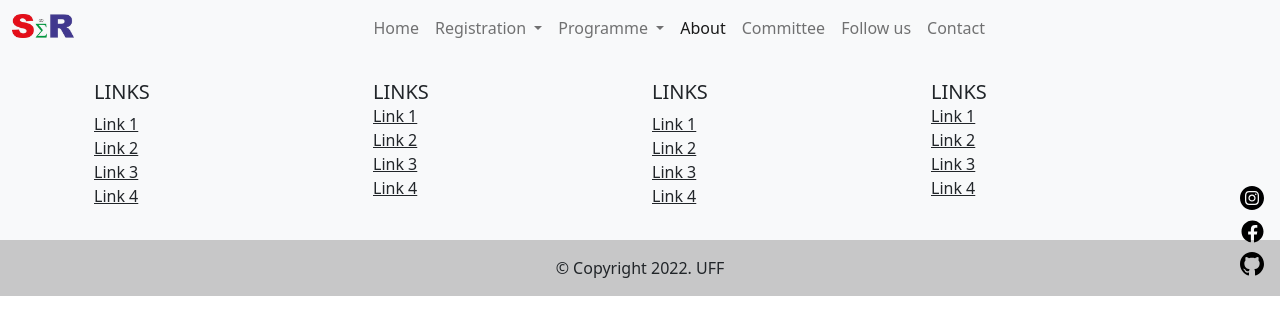
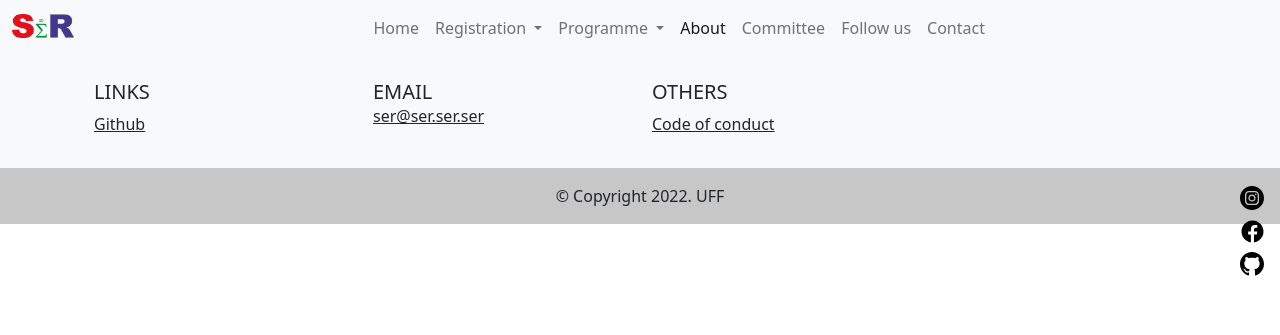
Before and after one commit to eventoseroficial/eventoseroficial.github.io, a Jekyll site: the page built from about.html, in a window 1280 px wide. Shown: the top 335 px of the page. Built offline with Jekyll 4.4.1, drawn with Linux system fonts in a browser that asks for light colours.

```diff
--- a/_includes/footer.html
+++ b/_includes/footer.html
@@ -9,76 +9,29 @@
 
           <ul class="list-unstyled mb-0">
             <li>
-              <a href="#" class="text-dark">Link 1</a>
-            </li>
-            <li>
-              <a href="#" class="text-dark">Link 2</a>
-            </li>
-            <li>
-              <a href="#" class="text-dark">Link 3</a>
-            </li>
-            <li>
-              <a href="#" class="text-dark">Link 4</a>
+              <a href="https://github.com/eventoseroficial" class="text-dark">Github</a>
             </li>
           </ul>
         </div>
 
         <div class="col-lg-3 col-md-6 mb-4 mb-md-0">
-          <h5 class="text-uppercase mb-0">Links</h5>
+          <h5 class="text-uppercase mb-0">Email</h5>
 
           <ul class="list-unstyled">
             <li>
-              <a href="#" class="text-dark">Link 1</a>
-            </li>
-            <li>
-              <a href="#" class="text-dark">Link 2</a>
-            </li>
-            <li>
-              <a href="#" class="text-dark">Link 3</a>
-            </li>
-            <li>
-              <a href="#" class="text-dark">Link 4</a>
+              <a href="mailto:ser@ser.serserser?subject=Assunto&body=Texto" class="text-dark">ser@ser.ser.ser</a>
             </li>
           </ul>
         </div>
 
         <div class="col-lg-3 col-md-6 mb-4 mb-md-0">
-          <h5 class="text-uppercase">Links</h5>
+          <h5 class="text-uppercase">Others</h5>
 
           <ul class="list-unstyled mb-0">
             <li>
-              <a href="#" class="text-dark">Link 1</a>
-            </li>
-            <li>
-              <a href="#" class="text-dark">Link 2</a>
-            </li>
-            <li>
-              <a href="#" class="text-dark">Link 3</a>
-            </li>
-            <li>
-              <a href="#" class="text-dark">Link 4</a>
+              <a href="/register/code-of-conduct" class="text-dark">Code of conduct</a>
             </li>
           </ul>
-        </div>
-
-        <div class="col-lg-3 col-md-6 mb-4 mb-md-0">
-          <h5 class="text-uppercase mb-0">Links</h5>
-
-          <ul class="list-unstyled">
-            <li>
-              <a href="#" class="text-dark">Link 1</a>
-            </li>
-            <li>
-              <a href="#" class="text-dark">Link 2</a>
-            </li>
-            <li>
-              <a href="#" class="text-dark">Link 3</a>
-            </li>
-            <li>
-              <a href="#" class="text-dark">Link 4</a>
-            </li>
-          </ul>
-
         </div>
 
       </div>
--- a/assets/stylesheets/style.scss
+++ b/assets/stylesheets/style.scss
@@ -125,3 +125,8 @@
 .arrow-right::before {
     transform: rotate(45deg);
 }
+
+.gallery-item {
+    width: 200px;
+    padding: 5px;
+}
--- a/index.html
+++ b/index.html
@@ -28,9 +28,8 @@
   </div>
 </div>
 
-<div class="parallax" style="background-color: royalblue; height: 350px">
-  <div class="text-light text-center vertical-center parallax-text-center">Lorem ipsum dolor sit amet, consectetur adipiscing elit. Etiam iaculis sit amet leo vel egestas. Proin vitae congue mauris. Aenean et mi id magna condimentum dignissim sit amet vel nibh. Donec vitae tempus nulla. Quisque purus mauris, blandit at justo at, eleifend rutrum urna. Curabitur in ex nisi. Ut felis urna, egestas in hendrerit ut, aliquam at arcu. Proin mollis tortor vulputate est lacinia, id interdum nibh rhoncus. Sed vel purus non ligula efficitur condimentum et non ex. Curabitur tempus volutpat faucibus. Curabitur in lacus nec risus dignissim luctus et quis enim. Suspendisse feugiat lacus vel lectus congue, sed bibendum erat cursus. Phasellus gravida egestas tellus ut tincidunt.
-  </div>
+<div style="background-color: royalblue; height: 350px">
+  {% include homegallery.html %}
 </div>
 
 <div style="color: #777;background-color:white;text-align:center;padding:50px 80px;text-align: justify;">
```
Also changed, not shown: _includes/homegallery.html (added, +19 -0 lines), _layouts/home.html (+16 -1 lines), assets/img/event/thumbnails/event_01.png (added).
